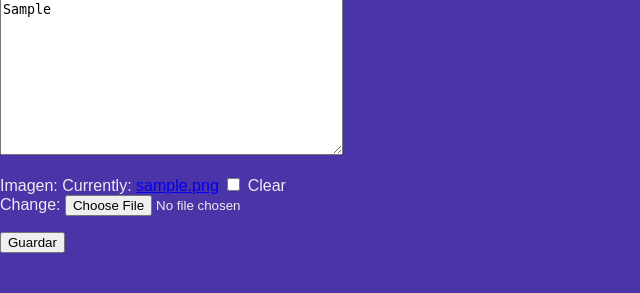
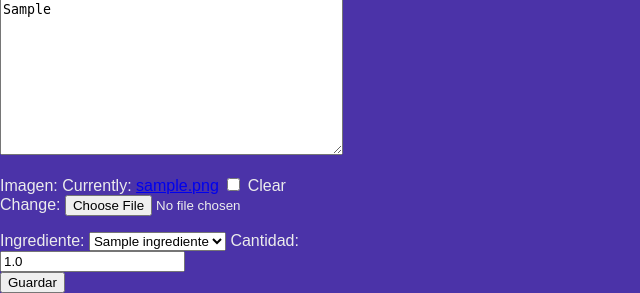
Before and after one commit to Danccs/bellavista_donuts, a Django app: page /editar_prod/1/ in a window 1280 px wide. Shown: the part 854-1147 px from the top of the page, without its empty margins (0-640 px from the left). Before the commit the page ends 1107 px from the top, so only its background shows below. Run offline with Django 5.2, Linux system fonts and the light colour scheme; tables that the repository leaves empty hold one stand-in row (values such as "Sample post"); parts of the project's set-up code (start-up, migrations or seed data) failed here and were passed over.

Commit message:
añadiendo be ingredientes a editar_prod

```diff
--- a/config/templates/editar_prod.html
+++ b/config/templates/editar_prod.html
@@ -11,6 +11,24 @@
     <img src="{{ producto.imagen.url }}" alt="{{ producto.nombre }}">
     {% endif %}
 
+    {% for ingrediente_asociado in ingredientes_asociados %}
+    <label for="ingrediente_{{ ingrediente_asociado.id }}">Ingrediente: </label>
+    <select name="ingrediente_{{ ingrediente_asociado.id }}" id="ingrediente_{{ ingrediente_asociado.id }}">
+        <option value="{{ ingrediente_asociado.ingrediente.id }}" selected>{{ ingrediente_asociado.ingrediente.nombre }}
+        </option>
+        {% for ingrediente in todos_los_ingredientes %}
+        {% if ingrediente.id != ingrediente_asociado.ingrediente.id %}
+        <option value="{{ ingrediente.id }}">{{ ingrediente.nombre }}</option>
+        {% endif %}
+        {% endfor %}
+    </select>
+
+    <label for="cantidad_{{ ingrediente_asociado.id }}">Cantidad: </label>
+    <input type="text" name="cantidad_{{ ingrediente_asociado.id }}" id="cantidad_{{ ingrediente_asociado.id }}"
+        value="{{ ingrediente_asociado.cantidad_ingrediente }}">
+    <br>
+    {% endfor %}
+
     <button type="submit">Guardar</button>
 </form>
 {% endblock %}
--- a/productos/admin.py
+++ b/productos/admin.py
@@ -18,7 +18,7 @@ class IngredienteAdmin(admin.ModelAdmin):
     list_display = ('id', 'nombre')
 
 class ProductoIngredienteAdmin(admin.ModelAdmin):
-    list_display = ('producto', 'ingrediente', 'cantidad_ingrediente')
+    list_display = ('id', 'producto', 'ingrediente', 'cantidad_ingrediente')
 class ProveedorAdmin(admin.ModelAdmin):
     list_display = ('nombre',)
 
--- a/productos/views.py
+++ b/productos/views.py
@@ -42,20 +42,40 @@ def v_crear_prod(request):
 
 def v_editar_prod(request, producto_id):
     producto = Producto.objects.get(id = producto_id)
+    ingredientes_asociados = ProductoIngrediente.objects.filter(producto=producto)
+    todos_los_ingredientes = Ingrediente.objects.all()
 
     if request.method == 'POST':
-        datos = request.POST.copy()
-        formeditar = ProductoForm(datos, request.FILES, instance= producto)
+        formeditar = ProductoForm(request.POST, request.FILES, instance=producto)
         if formeditar.is_valid():
             formeditar.save()
+
+            for ingrediente_asociado in ingredientes_asociados:
+                cantidad_key = f'cantidad_{ingrediente_asociado.id}'
+                ingrediente_id = request.POST.get(f'ingrediente_{ingrediente_asociado.id}')
+
+                # Verifica si el ingrediente ha cambiado
+                if str(ingrediente_asociado.ingrediente.id) != ingrediente_id:
+                    nuevo_ingrediente = Ingrediente.objects.get(id=ingrediente_id)
+                    ingrediente_asociado.ingrediente = nuevo_ingrediente
+
+                # Actualiza la cantidad
+                ingrediente_asociado.cantidad_ingrediente = request.POST.get(cantidad_key)
+                ingrediente_asociado.save()
+
             return render(request, 'editar_prod.html', {'formedicion': formeditar,
-                                                        'producto': producto})
+                                                        'producto': producto,
+                                                        'ingredientes_asociados': ingredientes_asociados,
+                                                        'todos_los_ingredientes': todos_los_ingredientes,})
     else:
+        formeditar = ProductoForm(instance=producto)
         context = {
-            'formedicion': ProductoForm(instance = producto),
+            'formedicion': formeditar,
+            'ingredientes_asociados': ingredientes_asociados,
+            'todos_los_ingredientes': todos_los_ingredientes,
         }
+
     return render(request, 'editar_prod.html', context)
-
 
 #Para ingredientes:
 def v_mostrar_ing(request):
```
Also changed, not shown: media/up_images/logo_dona.jpg (added).
